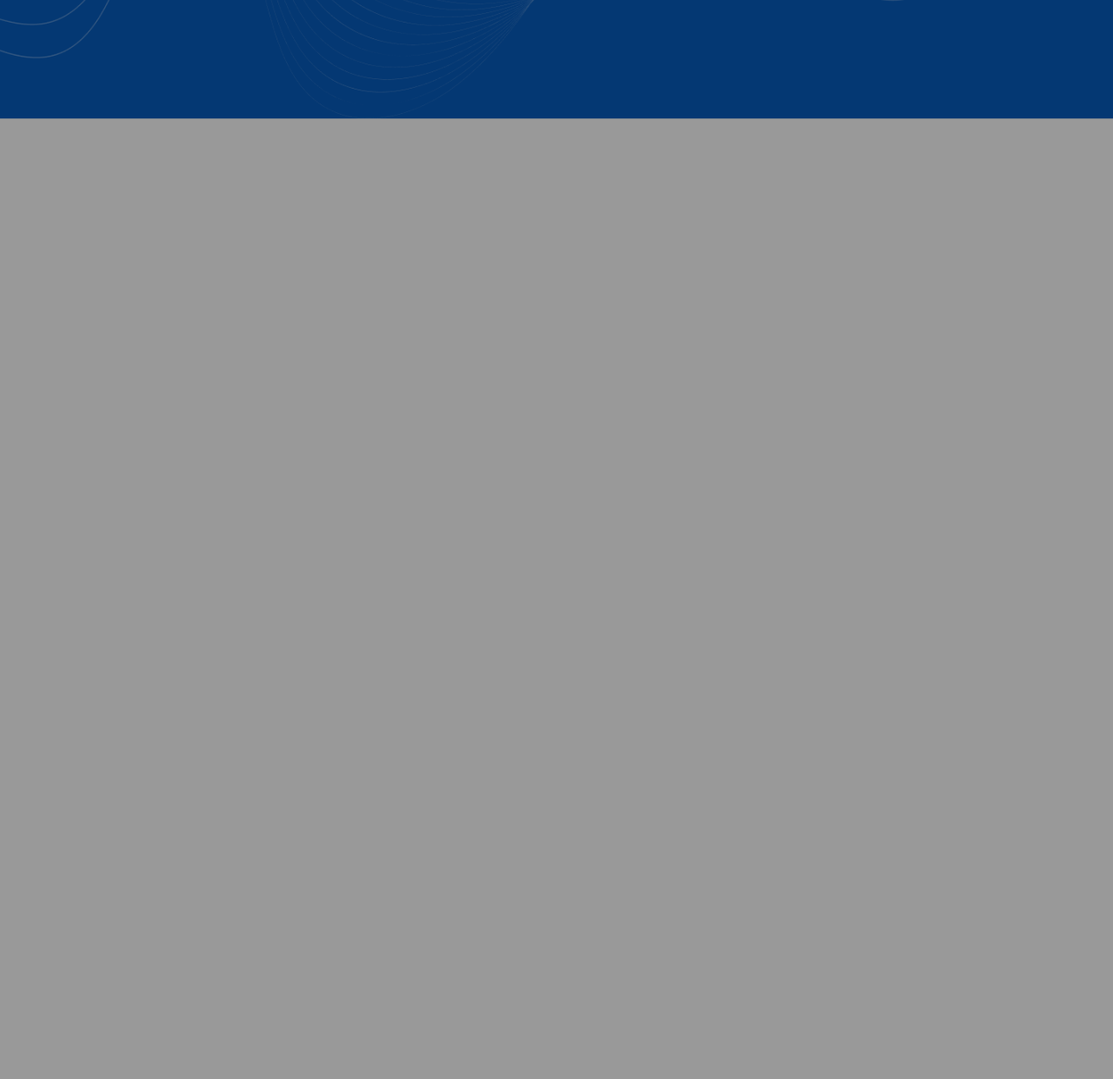
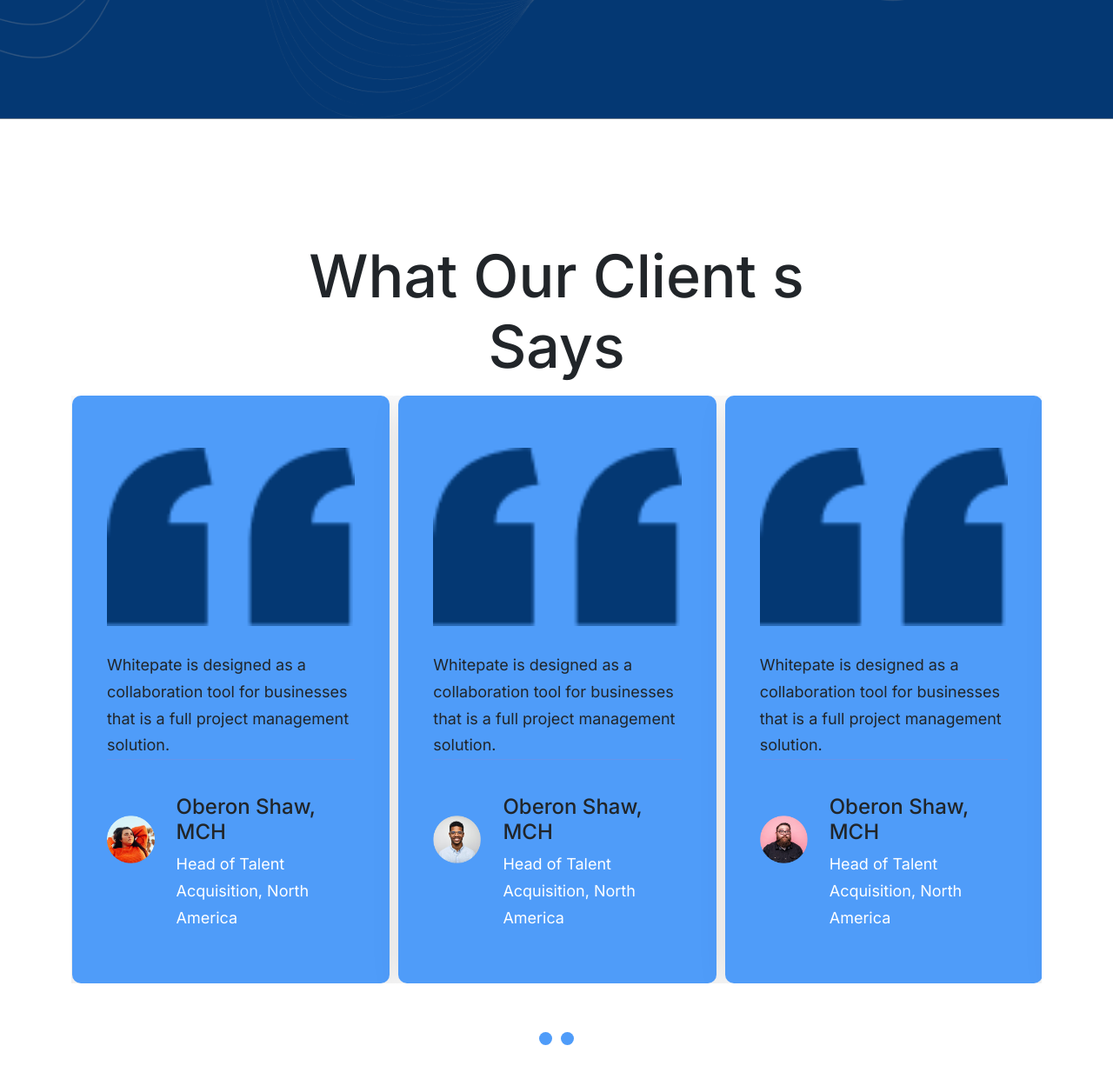
Before and after one commit to sagorbiragee/whitepace-class, a plain HTML site: page index.html in a window 1280 px wide. Shown: the part 7152-8393 px from the top of the page at 87% size. Before the commit the page ends 7289 px from the top, so only its background shows below. Drawn offline with nearby package versions, Linux system fonts and the light colour scheme.

Commit message:
testimonial area done

```diff
--- a/index.html
+++ b/index.html
@@ -5,6 +5,7 @@
     <meta name="viewport" content="width=device-width, initial-scale=1">
     <title>Home - whitepace class</title>
     <link href="https://cdn.jsdelivr.net/npm/bootstrap@5.2.2/dist/css/bootstrap.min.css" rel="stylesheet" integrity="sha384-Zenh87qX5JnK2Jl0vWa8Ck2rdkQ2Bzep5IDxbcnCeuOxjzrPF/et3URy9Bv1WTRi" crossorigin="anonymous">
+    <link rel="stylesheet" href="css/owl.carousel.min.css">
     <link rel="stylesheet" href="style.css">
   </head>
   <body>
@@ -421,8 +422,123 @@
       </div>
     </section>
     <!-- end apps area -->
+
+     <!-- Start testimonial area -->
+     <section class="testimonial-area">
+      <div class="container">
+        <div class="row">
+          <div class="col-lg-8 offset-lg-2">
+            <div class="theme-text text-center">
+              <h3>What Our Client <span>s Says</span></h3>
+            </div>
+          </div>
+        </div>
+        <div class="row">
+          <div class="col-lg-12">
+                <div class="all-testimonial owl-carousel ">
+               <div class="single-testimonial">
+                    <div class="testimonial-text">
+                     <img src="img/group.png" alt="">
+                     <p>
+                       Whitepate is designed as a collaboration tool for businesses that is a full project management solution.
+                     </p>
+                    </div>
+                    <div class="testimonial-author d-flex">
+                     <div class="author-img pt-4">
+                       <img src="img/avater.png" alt="">
+                     </div>
+                     <div class="author-text">
+                       <h3>Oberon Shaw, MCH</h3>
+                       <p>Head of Talent Acquisition, North America</p>
+                     </div>
+                    </div>
+               </div>
+               <div class="single-testimonial">
+                <div class="testimonial-text">
+                 <img src="img/group.png" alt="">
+                 <p>
+                   Whitepate is designed as a collaboration tool for businesses that is a full project management solution.
+                 </p>
+                </div>
+                <div class="testimonial-author d-flex">
+                 <div class="author-img pt-4">
+                   <img src="img/avater (1).png" alt="">
+                 </div>
+                 <div class="author-text">
+                   <h3>Oberon Shaw, MCH</h3>
+                   <p>Head of Talent Acquisition, North America</p>
+                 </div>
+                </div>
+               </div>
+               <div class="single-testimonial">
+                <div class="testimonial-text">
+                 <img src="img/group.png" alt="">
+                 <p>
+                   Whitepate is designed as a collaboration tool for businesses that is a full project management solution.
+                 </p>
+                </div>
+                <div class="testimonial-author d-flex">
+                 <div class="author-img pt-4">
+                   <img src="img/avater (2).png" alt="">
+                 </div>
+                 <div class="author-text">
+                   <h3>Oberon Shaw, MCH</h3>
+                   <p>Head of Talent Acquisition, North America</p>
+                 </div>
+                </div>
+               </div>
+               <div class="single-testimonial">
+                <div class="testimonial-text">
+                 <img src="img/group.png" alt="">
+                 <p>
+                   Whitepate is designed as a collaboration tool for businesses that is a full project management solution.
+                 </p>
+                </div>
+                <div class="testimonial-author d-flex">
+                 <div class="author-img pt-4">
+                   <img src="img/avater (2).png" alt="">
+                 </div>
+                 <div class="author-text">
+                   <h3>Oberon Shaw, MCH</h3>
+                   <p>Head of Talent Acquisition, North America</p>
+                 </div>
+                </div>
+               </div>
+            </div>
+          </div>
+        </div>
+      </div>
+    </section>
+    <!-- end testimonial area -->
     </maim>
     <!-- End main area -->
     <script src="https://cdn.jsdelivr.net/npm/bootstrap@5.2.2/dist/js/bootstrap.bundle.min.js" integrity="sha384-OERcA2EqjJCMA+/3y+gxIOqMEjwtxJY7qPCqsdltbNJuaOe923+mo//f6V8Qbsw3" crossorigin="anonymous"></script>
+
+    <script src="https://code.jquery.com/jquery-1.12.4.min.js" integrity="sha256-ZosEbRLbNQzLpnKIkEdrPv7lOy9C27hHQ+Xp8a4MxAQ=" crossorigin="anonymous"></script>
+    <script src="js/owl.carousel.min.js"></script>
+    <script>
+      $(document).ready(function(){
+        $('.owl-carousel').owlCarousel({
+    loop:true,
+    margin:10,
+    responsiveClass:true,
+    dots:true,
+    responsive:{
+        0:{
+            items:1,
+
+        },
+        600:{
+            items:3,
+
+        },
+        991:{
+            items:3,
+
+        }
+    }
+})
+ });
+    </script>
   </body>
 </html>
--- a/style.css
+++ b/style.css
@@ -377,3 +377,55 @@ apps area css
     font-size: 50px;
 }
 }
+
+/*
+start testimonial area css
+*/
+.testimonial-area {
+    padding: 140px 0;
+    background-color: #ffffff !important;
+}
+.single-testimonial {
+background: #4F9CF9;
+box-shadow: 15px 10px 50px rgba(0, 0, 0, 0.1);
+border-radius: 10px;
+padding: 60px 40px;
+color: #212529;
+}
+.testimonial-text p {
+    border-bottom: 1px solid cornflowerblue;
+    margin-bottom: 40px;
+}
+.testimonial-text img {
+    margin-bottom:30px;
+}
+.author-img {
+    margin-right: 25px;
+}
+.author-text  h3 {
+    font-size: 24px;
+    color: #212529;
+}
+.author-text p {
+    margin-bottom: 0;
+    color: #ffffff;
+}
+
+
+.testimonial-area .owl-dots {
+    text-align: center;
+    margin-top: 50px;
+}
+.testimonial-area .owl-dots button {
+    height: 15px;
+    width: 15px;
+    background-color: #4F9CF9 !important;
+    border-radius: 50%;
+    margin: 5px;
+}
+
+@media (max-width: 991px){
+.testimonial-area {
+padding:80px 0 ;
+    }
+}
```
Also changed, not shown: css/owl.carousel.min.css (added), img/avater (1).png (added), img/avater (2).png (added), img/avater.png (added), img/group.png (added), js/owl.carousel.min.js (added).
